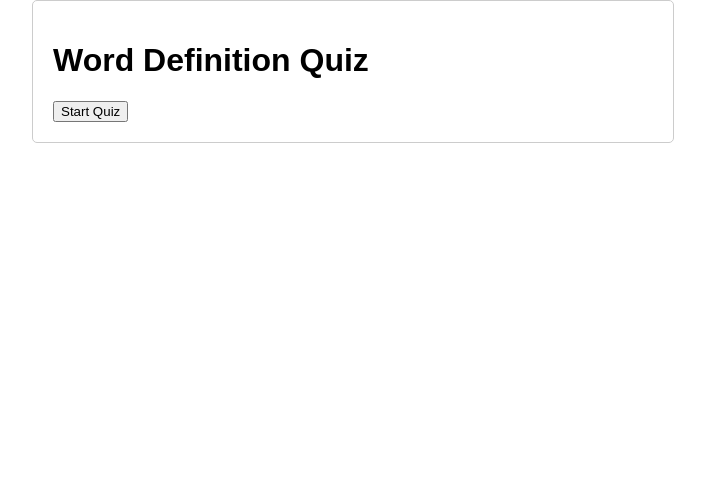
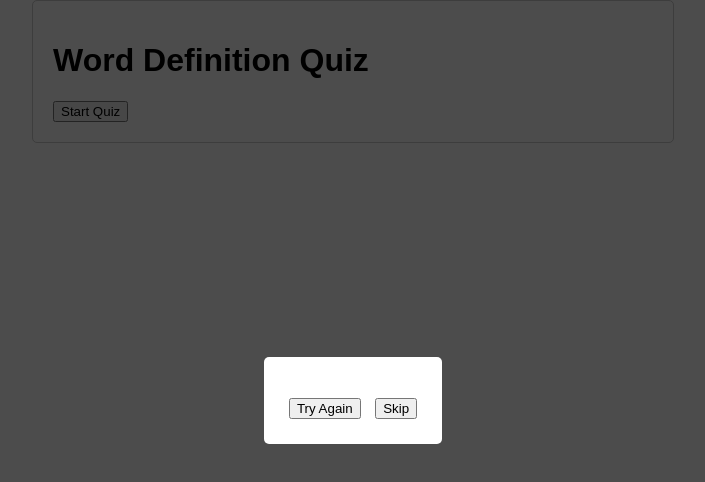
Before and after one commit to IQLeisner/VocabQuiz, a plain HTML site: page index.html in a window 1280 px wide. Shown: the whole page, without its empty margins (287-992 px from the left). Drawn offline with Linux system fonts and the light colour scheme.

Commit message:
Update index.html

```diff
--- a/index.html
+++ b/index.html
@@ -14,8 +14,28 @@
             max-width: 600px;
             margin: auto;
         }
-        #quiz-container, #mode-selection {
+        #quiz-container, #mode-selection, #modal {
             display: none;
+        }
+        #modal {
+            position: fixed;
+            top: 0;
+            left: 0;
+            right: 0;
+            bottom: 0;
+            background-color: rgba(0, 0, 0, 0.7);
+            justify-content: center;
+            align-items: center;
+            display: flex;
+        }
+        #modal-content {
+            background: white;
+            padding: 20px;
+            border-radius: 5px;
+            text-align: center;
+        }
+        #modal button {
+            margin: 5px;
         }
     </style>
 </head>
@@ -34,6 +54,15 @@
         <input type="text" id="answer" placeholder="Type your answer here">
         <button onclick="checkAnswer()">Submit Answer</button>
         <p id="feedback"></p>
+    </div>
+
+    <!-- Custom Modal -->
+    <div id="modal">
+        <div id="modal-content">
+            <p id="modal-message"></p>
+            <button onclick="tryAgain()">Try Again</button>
+            <button onclick="skipQuestion()">Skip</button>
+        </div>
     </div>
 
     <script>
@@ -85,15 +114,22 @@
                 currentQuestionIndex++;
                 displayQuestion();
             } else {
-                const tryAgain = confirm("That's wrong! Would you like to try again or skip the question?");
-                if (tryAgain) {
-                    document.getElementById('answer').value = '';
-                } else {
-                    alert(`The correct answer is: ${correctAnswer}`);
-                    currentQuestionIndex++;
-                    displayQuestion();
-                }
+                document.getElementById('modal-message').innerText = "That's wrong! Would you like to try again or skip the question?";
+                document.getElementById('modal').style.display = 'flex';
             }
+        }
+
+        function tryAgain() {
+            document.getElementById('modal').style.display = 'none';
+            document.getElementById('answer').value = '';
+        }
+
+        function skipQuestion() {
+            const correctAnswer = quizMode === 'wordToDefinition' ? questions[currentQuestionIndex].Word : questions[currentQuestionIndex].Definition;
+            alert(`The correct answer is: ${correctAnswer}`);
+            currentQuestionIndex++;
+            document.getElementById('modal').style.display = 'none';
+            displayQuestion();
         }
 
         function endQuiz() {
```
